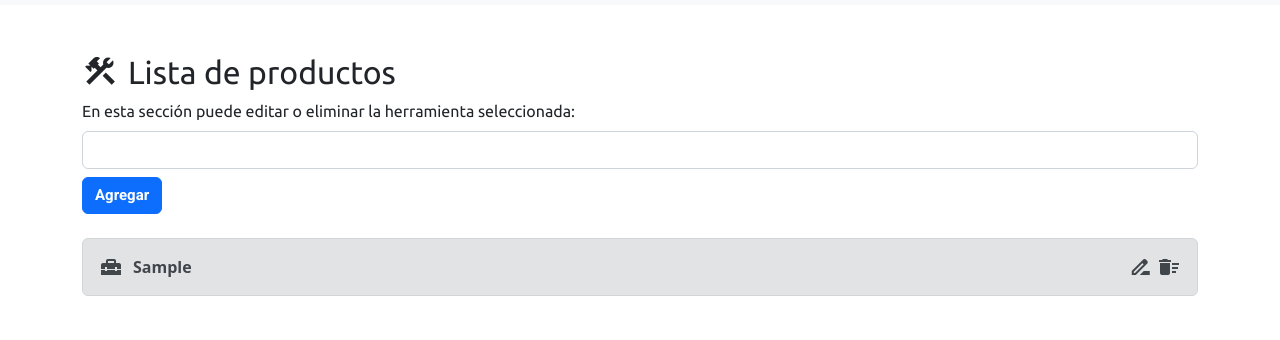
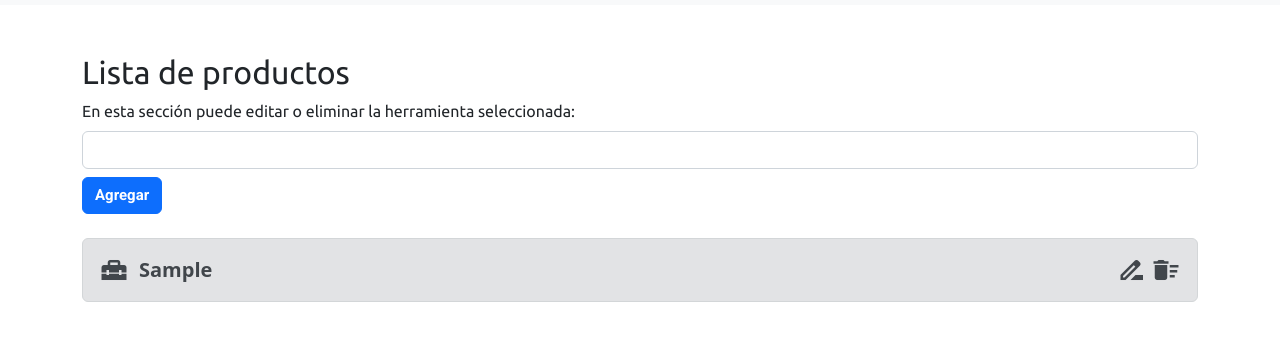
Before and after one commit to braininabottle/CRUD, a plain HTML site: page index.html in a window 1280 px wide. Both pictures are taken after typing "Sample" into the empty fields and a click on the button "Agregar". Shown: the part 72-412 px from the top of the page. Drawn offline with nearby package versions, Linux system fonts and the light colour scheme.

Commit message:
Añadi colores a los botones de eliminar y editarr

```diff
--- a/assets/js/app.js
+++ b/assets/js/app.js
@@ -56,7 +56,7 @@ const leerDatos = () => {
         arrayDeHerramientas.map(herramienta => {
             listaHerramientasEnLaPagina.innerHTML += `<div class="alert alert-secondary" role="alert">
             <i class="icono-texto-alerta material-icons">home_repair_service</i>
-            <b>${herramienta.herramienta}</b>
+            <b class="texto-herramienta">${herramienta.herramienta}</b>
             <span class="contenedor-icono-editar-borrar"><i class="material-icons">drive_file_rename_outline</i>
             <i class="material-icons">delete_sweep</i></span></div>`
         });
--- a/assets/styles/styles.css
+++ b/assets/styles/styles.css
@@ -36,3 +36,18 @@
 .contenedor-icono-editar-borrar{
     float: right;
 }
+
+.material-icons{
+    font-size: 30px;
+    cursor:pointer;
+    transition: all 0.3s;
+
+}
+
+.texto-herramienta{
+    font-size: 20px;
+}
+
+.material-icons:hover{
+    color: blue;
+}
--- a/index.html
+++ b/index.html
@@ -33,9 +33,6 @@
     </header>
     <main class="cuerpo container mt-5">
         <h2 class="titulo-lista-productos">
-            <i class="icono material-icons">
-                construction
-            </i>
             Lista de productos
         </h2>
         <p class="parrafo-lista-productos my-2"> En esta sección puede editar o eliminar la herramienta seleccionada:
```
